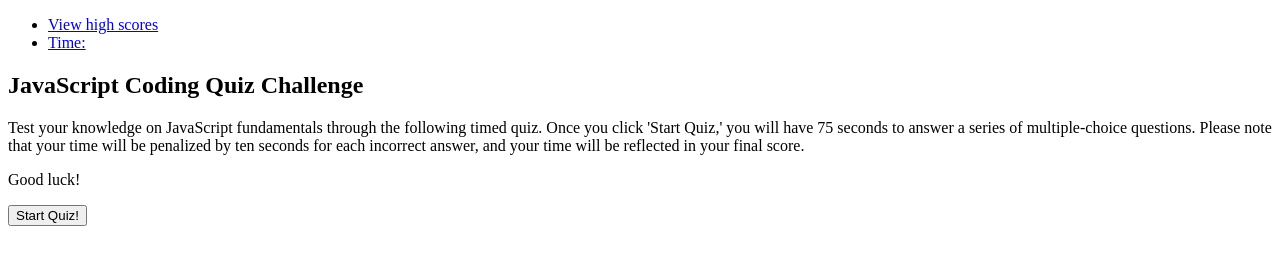
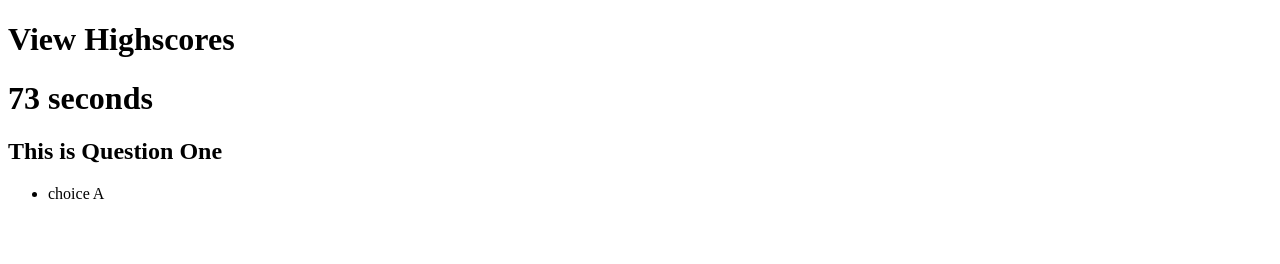
Before and after one commit to mackenzie-wentworth/timed-coding-quiz, a plain HTML site: page index.html in a window 1280 px wide. Both pictures are taken after a click on the button "Start Quiz!". Drawn offline with Linux system fonts and the light colour scheme.

Commit message:
Added js quiz questions. Added console logs to view quiz questions

```diff
--- a/assets/js/script.js
+++ b/assets/js/script.js
@@ -17,14 +17,89 @@ var questionTitle = document.createElement("h2");
 var ulEl = document.createElement("ul");
 var listItem = document.createElement("li");
 
-// Timer function
-function timerCountdown() {
-    var timeLeft = 75;
+// Quiz time remaining
+
+var secondsLeft = 75;
+
+// Interval time
+
+var holdInterval = 0;
+
+// Penalty 10 seconds
+
+var penalty = 10;
+
+var questions = [
+    {
+        title: "This is Question One",
+        options: ["choice A", "choice B", "choice C", "choice D"],
+        answer: "choice A"
+    },
+    {
+        title: "This is Question Two",
+        options: ["choice A", "choice B", "choice C", "choice D"],
+        answer: "choice B"
+    },
+]
+
+//check high scores
+console.log(allScores);
+// Check questions array in console log
+
+console.log(questions);
+
+// Create ul for quiz questions
+
+console.log(ulEl);
+console.log(timer);
+if (timer !== null) {
+    timer.addEventListener("click", function () {
+        if (holdInterval === 0) {
+            holdInterval = setInterval(function () {
+                secondsLeft--;
+                currentTime.textContent = secondsLeft + " seconds";
+
+                if (secondsLeft <= 0) {
+                    clearInterval(holdInterval);
+                    quizComplete();
+                    currentTime.textContent = "OOOPS! OUT OF TIME!";
+                }
+            }, 1000);
+        }
+        render(questionIndex);
+    });
 }
+console.log(questionIndex);
 
-var timeInterval = setInterval (function() {
-    if (timeLeft >= 0) {
-        clearInterval (timeInterval);
-        displayFinalScore();
-    } 1000;
-});
+// Renders questions
+
+function render(questionIndex) {
+
+    // Clears existing data
+
+    questionsSection.innerHTML = "";
+    questionTitle.innerHTML = "";
+    ulEl.innerHTML = "";
+
+
+
+    // Loop through questions array
+
+    for (var i = 0; i < questions.length; i++) {
+        // Appends question title only
+        var userQuestion = questions[questionIndex].title;
+        var userChoices = questions[questionIndex].options;
+        questionsSection.appendChild(questionTitle);
+        questionTitle.textContent = userQuestion;
+    }
+    // New for each for question
+
+    userChoices.forEach(function (newItem) {
+        var listItem = document.createElement("li");
+        listItem.setAttribute("id", "questionli");
+        listItem.textContent = newItem;
+        questionsSection.appendChild(ulEl);
+        ulEl.appendChild(listItem);
+        listItem.addEventListener("click", (compare));
+    })
+}
--- a/index.html
+++ b/index.html
@@ -9,17 +9,16 @@
 </head>
 
 <body>
+
     <!-- Build homescreen to include an introduction to the quiz with a 'start' button, a display for the timer, and option to view high scores. -->
     <!-- Build question view for the static data that remains the same from page to page (wrong/correct, timer, option to view high score, question, possible answers) -->
     <!-- Build a final-score screen view after completing all questions. -->
     <!-- Build an end-view with high scores between users, with option to 'go back' and 'clear high scores.' -->
+    <div id="page-container">
+
     <header>
-        <nav>
-            <ul>
-                <li><a href="#view-high-scores">View high scores</a></li>
-                <li><a href="#time">Time: </a></li>
-            </ul>
-        </nav>
+        <h1 class="left"> <a id=leaderboard-link>View Highscores </a></h1>
+        <h1 id="currentTime" class="timer right">Time</h1>
     </header>
 
     <section>
@@ -45,6 +44,8 @@
     </section>
     <script src="./assets/js/script.js"></script>
 
+    </div>
+
 </body>
 
 </html>
```
